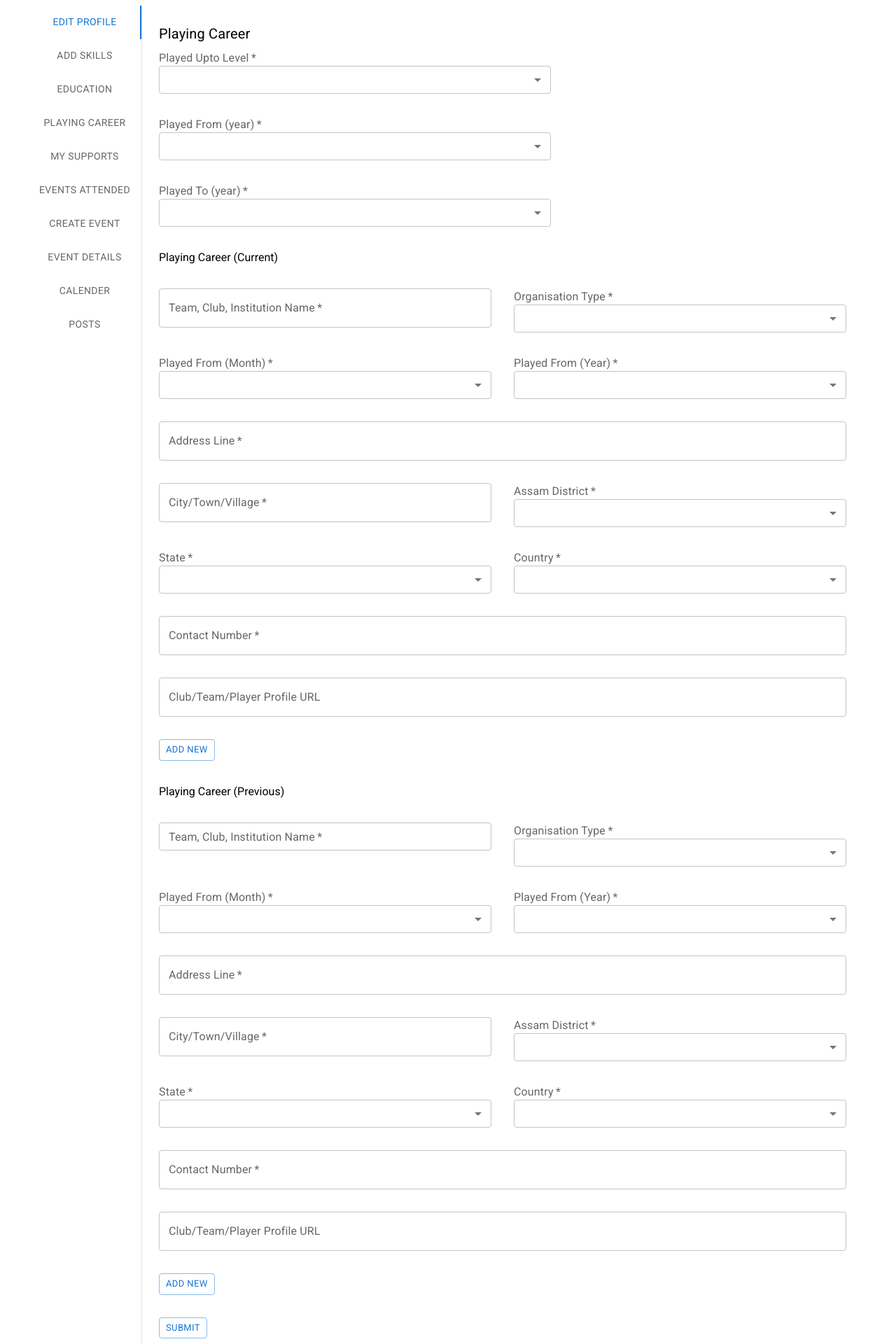
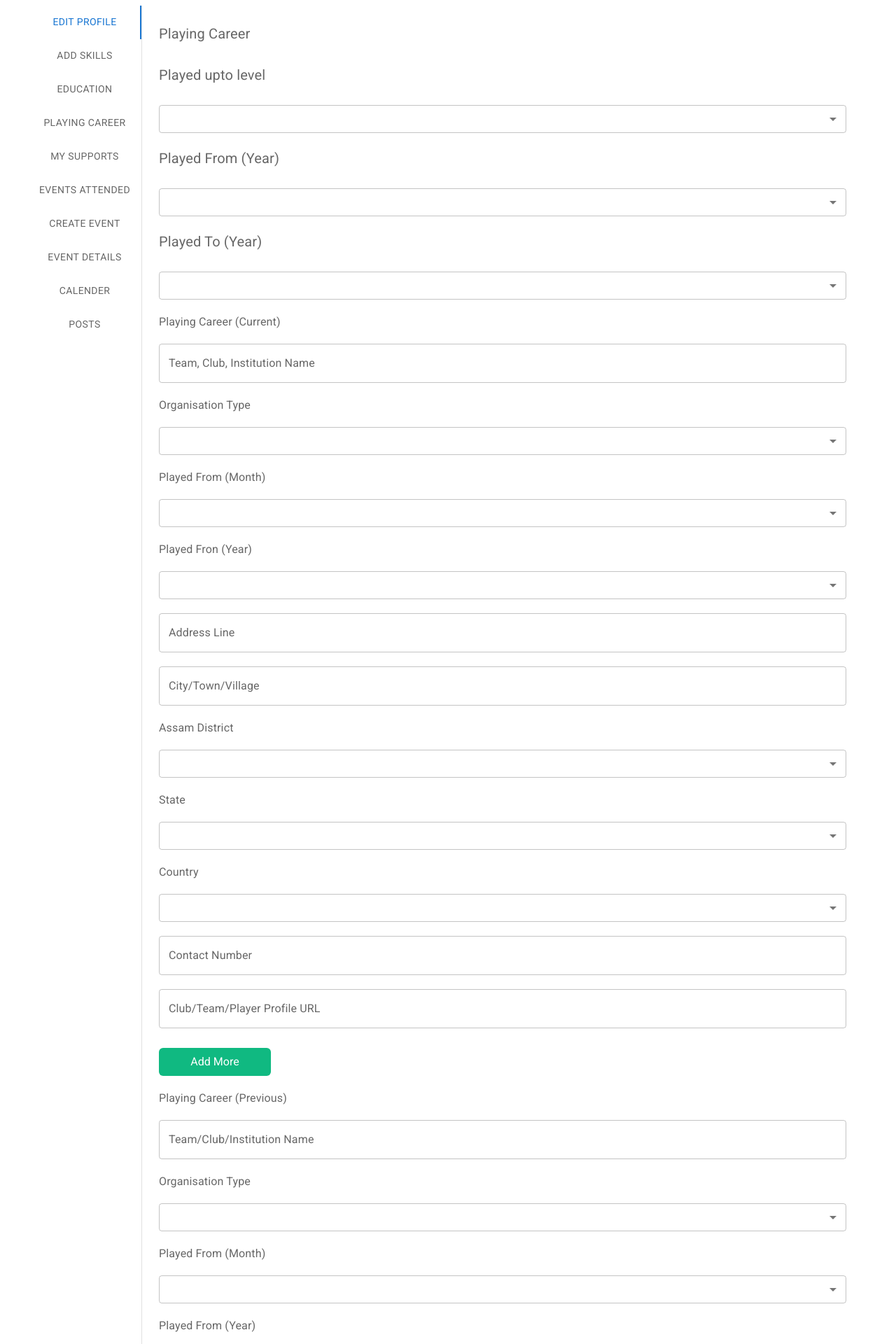
Before and after one commit to Ujucode/poynt-sports, a React (Vite) app: page /account/playing-career in a window 1280 px wide. Shown: the part 160-2080 px from the top of the page at 70% size. Built offline with nearby package versions, Linux system fonts and the light colour scheme.

Commit message:
-did form handling for playingcareer

```diff
--- a/src/components/Account/PlayingCareerTab.jsx
+++ b/src/components/Account/PlayingCareerTab.jsx
@@ -1,6 +1,5 @@
-import Grid from "@mui/material/Grid";
 import Typography from "@mui/material/Typography";
-import { Select, InputLabel, MenuItem, Button, TextField } from "@mui/material";
+import { Select, FormLabel, InputLabel, MenuItem, TextField , Box} from "@mui/material";
 import {
   state as statesData,
   assam_districts as assamDistricts,
@@ -27,20 +26,40 @@ const PlayingCareerTab = () => {
   ];
 
   const countries = ["India", "USA", "UK" /* Other countries */];
-  //   Try using Box
+  const handleFormSubmit = (e) => {
+    e.preventDefault();
+    const formData = new FormData(e.currentTarget);
+    const data= Object.fromEntries(formData);
+    console.log({
+      ...data,
+      id: new Date().getTime(),
+
+  })
+  }
   return (
-    <div>
+    <Box
+    className="w-full flex flex-col gap-5"
+    component={"form"}
+    onSubmit={handleFormSubmit}
+    >
+      <FormLabel>
       <Typography variant="h6" gutterBottom>
         Playing Career
       </Typography>
-      <Grid container spacing={4}>
-        <Grid item xs={7}>
-          <InputLabel required>Played Upto Level</InputLabel>
+      </FormLabel>
+
+      <FormLabel>
+      <Typography variant="h6" gutterBottom>
+        Played upto level
+      </Typography>
+      </FormLabel>
           <Select
-            labelId="played-upto-label"
-            id="played-upto"
+          name="played-upto-level"
+            labelId="played-upto-level-label"
+            id="played-upto-level"
             size="small"
             fullWidth
+            defaultValue=""
           >
             {played_upto.map((level) => (
               <MenuItem value={level} key={level}>
@@ -48,14 +67,20 @@ const PlayingCareerTab = () => {
               </MenuItem>
             ))}
           </Select>
-        </Grid>
-        <Grid item xs={7}>
-          <InputLabel required>Played From (year)</InputLabel>
+
+
+          <FormLabel>
+      <Typography variant="h6" gutterBottom>
+        Played From (Year)
+      </Typography>
+      </FormLabel>
           <Select
-            labelId="demo-simple-select-label"
-            id="demo-simple-select"
+          name="played-from-year"
+            labelId="played-from-year-label"
+            id="played-from-year"
             size="small"
             fullWidth
+            defaultValue=""
           >
             {listOfYears.map((year) => (
               <MenuItem value={year} key={year}>
@@ -63,14 +88,20 @@ const PlayingCareerTab = () => {
               </MenuItem>
             ))}
           </Select>
-        </Grid>
-        <Grid item xs={7}>
-          <InputLabel required>Played To (year)</InputLabel>
+
+
+          <FormLabel>
+      <Typography variant="h6" gutterBottom>
+        Played To (Year)
+      </Typography>
+      </FormLabel>
           <Select
-            labelId="demo-simple-select-label"
-            id="demo-simple-select"
+          name="played-to-year"
+            labelId="played-to-year-label"
+            id="played-to-year"
             size="small"
             fullWidth
+            defaultValue=""
           >
             {listOfYears.map((year) => (
               <MenuItem value={year} key={year}>
@@ -78,35 +109,46 @@ const PlayingCareerTab = () => {
               </MenuItem>
             ))}
           </Select>
-        </Grid>
-        <Grid item xs={7}>
+
+          <FormLabel>
           <Typography variant="h9" gutterBottom>
             Playing Career (Current)
           </Typography>
-        </Grid>
-        <Grid item xs={12} sm={6}>
-          <TextField label="Team, Club, Institution Name" fullWidth required />
-        </Grid>
-        <Grid item xs={12} sm={6}>
-          <InputLabel required>Organisation Type</InputLabel>
+          </FormLabel>
+
+          <TextField label="Team, Club, Institution Name" fullWidth
+          name="team-club-institute-name" />
+
+      <FormLabel>
+          <Typography variant="h9" gutterBottom>
+           Organisation Type
+          </Typography>
+          </FormLabel>
           <Select
+          name="organisation-type"
             labelId="organisation-type-label"
             id="organisation-type"
             size="small"
             fullWidth
+            defaultValue=""
           >
             <MenuItem value="Team">Team</MenuItem>
             <MenuItem value="Club">Club</MenuItem>
             <MenuItem value="Institution">Institution</MenuItem>
           </Select>
-        </Grid>
-        <Grid item xs={12} sm={6}>
-          <InputLabel required>Played From (Month)</InputLabel>
+
+          <FormLabel>
+          <Typography variant="h9" gutterBottom>
+            Played From (Month)
+          </Typography>
+          </FormLabel>
           <Select
+          name="played-from-month"
             labelId="played-from-month-label"
             id="played-from-month"
             size="small"
             fullWidth
+            defaultValue=""
           >
             {months.map((month) => (
               <MenuItem value={month} key={month}>
@@ -114,14 +156,19 @@ const PlayingCareerTab = () => {
               </MenuItem>
             ))}
           </Select>
-        </Grid>
-        <Grid item xs={12} sm={6}>
-          <InputLabel required>Played From (Year)</InputLabel>
+
+          <FormLabel>
+          <Typography variant="h9" gutterBottom>
+            Played Fron (Year)
+          </Typography>
+          </FormLabel>
           <Select
-            labelId="played-from-year-label"
-            id="played-from-year"
+          name="played-from-year-org"
+            labelId="played-from-year-org-label"
+            id="played-from-year-org"
             size="small"
             fullWidth
+            defaultValue=""
           >
             {listOfYears.map((year) => (
               <MenuItem value={year} key={year}>
@@ -129,20 +176,25 @@ const PlayingCareerTab = () => {
               </MenuItem>
             ))}
           </Select>
-        </Grid>
-        <Grid item xs={12}>
-          <TextField label="Address Line" fullWidth required />
-        </Grid>
-        <Grid item xs={12} sm={6}>
-          <TextField label="City/Town/Village" fullWidth required />
-        </Grid>
-        <Grid item xs={12} sm={6}>
-          <InputLabel required>Assam District</InputLabel>
+
+          <TextField label="Address Line" fullWidth
+          name="address-line"/>
+
+          <TextField label="City/Town/Village" fullWidth
+          name="city-town-village" />
+
+       <FormLabel>
+          <Typography variant="h9" gutterBottom>
+            Assam District
+          </Typography>
+          </FormLabel>
           <Select
+          name="assam-district"
             labelId="assam-district-label"
             id="assam-district"
             size="small"
             fullWidth
+            defaultValue=""
           >
             {assamDistricts.map((district) => (
               <MenuItem value={district} key={district}>
@@ -150,72 +202,97 @@ const PlayingCareerTab = () => {
               </MenuItem>
             ))}
           </Select>
-        </Grid>
-        <Grid item xs={12} sm={6}>
-          <InputLabel required>State</InputLabel>
-          <Select labelId="state-label" id="state" size="small" fullWidth>
+
+          <FormLabel>
+          <Typography variant="h9" gutterBottom>
+            State
+          </Typography>
+          </FormLabel>
+          <Select
+          name="state"
+          labelId="state-label"
+          id="state"
+          size="small"
+          fullWidth
+          defaultValue=""
+          >
             {statesData.map((state) => (
               <MenuItem value={state} key={state}>
                 {state}
               </MenuItem>
             ))}
           </Select>
-        </Grid>
-        <Grid item xs={12} sm={6}>
-          <InputLabel required>Country</InputLabel>
-          <Select labelId="country-label" id="country" size="small" fullWidth>
+
+          <FormLabel>
+          <Typography variant="h9" gutterBottom>
+            Country
+          </Typography>
+          </FormLabel>
+          <Select
+          name="country"
+          labelId="country-label"
+           id="country"
+            size="small"
+            fullWidth
+            defaultValue=""
+            >
             {countries.map((country) => (
               <MenuItem value={country} key={country}>
                 {country}
               </MenuItem>
             ))}
           </Select>
-        </Grid>
-        <Grid item xs={12}>
-          <TextField label="Contact Number" fullWidth required />
-        </Grid>
-        <Grid item xs={12}>
-          <TextField label="Club/Team/Player Profile URL" fullWidth />
-        </Grid>
-        <Grid item xs={12} sm={7}>
-          <Button variant="outlined" size="small">
-            Add New
-          </Button>
-        </Grid>
 
-        <Grid item xs={7}>
+          <TextField label="Contact Number" fullWidth
+          name="contact"/>
+
+          <TextField label="Club/Team/Player Profile URL" fullWidth
+          name="club-team-player-profile-url" />
+
+       <button className="p-2 w-[10rem] h-10 mt-2 bg-emerald-500 text-white rounded-md ">
+        Add More
+      </button>
+
+          <FormLabel>
           <Typography variant="h9" gutterBottom>
             Playing Career (Previous)
           </Typography>
-        </Grid>
-        <Grid item xs={12} sm={6}>
-          <TextField
-            label="Team, Club, Institution Name"
-            size="small"
-            fullWidth
-            required
-          />
-        </Grid>
-        <Grid item xs={12} sm={6}>
-          <InputLabel required>Organisation Type</InputLabel>
+          </FormLabel>
+
+
+          <TextField label="Team/Club/Institution Name" fullWidth
+          name="team-club-institution-name-previous"/>
+
+       <FormLabel>
+          <Typography variant="h9" gutterBottom>
+            Organisation Type
+          </Typography>
+          </FormLabel>
           <Select
-            labelId="organisation-type-label"
-            id="organisation-type"
-            size="small"
-            fullWidth
+           name="organisation-type-previous"
+           labelId="organisation-type-previous-label"
+           id="organisation-type-previous"
+           size="small"
+           fullWidth
+           defaultValue=""
           >
             <MenuItem value="Team">Team</MenuItem>
             <MenuItem value="Club">Club</MenuItem>
             <MenuItem value="Institution">Institution</MenuItem>
           </Select>
-        </Grid>
-        <Grid item xs={12} sm={6}>
-          <InputLabel required>Played From (Month)</InputLabel>
+
+          <FormLabel>
+          <Typography variant="h9" gutterBottom>
+            Played From (Month)
+          </Typography>
+          </FormLabel>
           <Select
-            labelId="played-from-month-label"
-            id="played-from-month"
+          name="played-from-month-previous"
+            labelId="played-from-month-previous-label"
+            id="played-from-month-previous"
             size="small"
             fullWidth
+            defaultValue=""
           >
             {months.map((month) => (
               <MenuItem value={month} key={month}>
@@ -223,14 +300,19 @@ const PlayingCareerTab = () => {
               </MenuItem>
             ))}
           </Select>
-        </Grid>
-        <Grid item xs={12} sm={6}>
-          <InputLabel required>Played From (Year)</InputLabel>
+
+          <FormLabel>
+          <Typography variant="h9" gutterBottom>
+            Played From (Year)
+          </Typography>
+          </FormLabel>
           <Select
-            labelId="played-from-year-label"
-            id="played-from-year"
+          name="played-from-year-previous"
+            labelId="played-from-year-previous-label"
+            id="played-from-year-previous"
             size="small"
             fullWidth
+            defaultValue=""
           >
             {listOfYears.map((year) => (
               <MenuItem value={year} key={year}>
@@ -238,20 +320,21 @@ const PlayingCareerTab = () => {
               </MenuItem>
             ))}
           </Select>
-        </Grid>
-        <Grid item xs={12}>
-          <TextField label="Address Line" fullWidth required />
-        </Grid>
-        <Grid item xs={12} sm={6}>
-          <TextField label="City/Town/Village" fullWidth required />
-        </Grid>
-        <Grid item xs={12} sm={6}>
-          <InputLabel required>Assam District</InputLabel>
+
+          <TextField label="Address Line" fullWidth
+          name="address-previous"/>
+
+          <TextField label="City/Town/Village" fullWidth
+          name="city-town-village-previous" />
+
+          <InputLabel >Assam District</InputLabel>
           <Select
-            labelId="assam-district-label"
-            id="assam-district"
+          name="assam-district-previous"
+            labelId="assam-district-previous-label"
+            id="assam-district-previous"
             size="small"
             fullWidth
+            defaultValue=""
           >
             {assamDistricts.map((district) => (
               <MenuItem value={district} key={district}>
@@ -259,46 +342,67 @@ const PlayingCareerTab = () => {
               </MenuItem>
             ))}
           </Select>
-        </Grid>
-        <Grid item xs={12} sm={6}>
-          <InputLabel required>State</InputLabel>
-          <Select labelId="state-label" id="state" size="small" fullWidth>
+
+          <FormLabel>
+          <Typography variant="h9" gutterBottom>
+            State
+          </Typography>
+          </FormLabel>
+          <Select
+          name="state-previous"
+          labelId="state-previous-label"
+          id="state-previous"
+          size="small"
+          fullWidth
+          defaultValue=""
+          >
             {statesData.map((state) => (
               <MenuItem value={state} key={state}>
                 {state}
               </MenuItem>
             ))}
           </Select>
-        </Grid>
-        <Grid item xs={12} sm={6}>
-          <InputLabel required>Country</InputLabel>
-          <Select labelId="country-label" id="country" size="small" fullWidth>
+
+          <FormLabel>
+          <Typography variant="h9" gutterBottom>
+            Country
+          </Typography>
+          </FormLabel>
+          <Select
+          name="country-previous"
+          labelId="country-previous-label"
+          id="country-previous"
+          size="small"
+          fullWidth
+          defaultValue=""
+          >
             {countries.map((country) => (
               <MenuItem value={country} key={country}>
                 {country}
               </MenuItem>
             ))}
           </Select>
-        </Grid>
-        <Grid item xs={12}>
-          <TextField label="Contact Number" fullWidth required />
-        </Grid>
-        <Grid item xs={12}>
-          <TextField label="Club/Team/Player Profile URL" fullWidth />
-        </Grid>
-        <Grid item xs={12} sm={7}>
-          <Button variant="outlined" size="small">
-            Add New
-          </Button>
-        </Grid>
-        <Grid item xs={12} sm={7}>
-          <Button variant="outlined" size="small">
+
+          <TextField label="Contact Number" fullWidth
+          name="contact-number-previous" />
+
+          <TextField label="Club/Team/Player Profile URL" fullWidth
+          name="club-team-player-profile-url-previous" />
+
+          <button className="p-2 w-[10rem] h-10 mt-2 bg-emerald-500 text-white rounded-md ">
+        Add More
+      </button>
+
+          <button
+          type="submit"
+          className="p-2 w-1/4 h-10 mt-20 bg-emerald-500 text-white rounded-md"
+          size="small">
             Submit
-          </Button>
-        </Grid>
-      </Grid>
-    </div>
+          </button>
+
+    </Box>
   );
 };
 
+
 export default PlayingCareerTab;
```
Also changed, not shown: package.json (+4 -3 lines), 1 other file (tests, documents, lock files or other folders).
